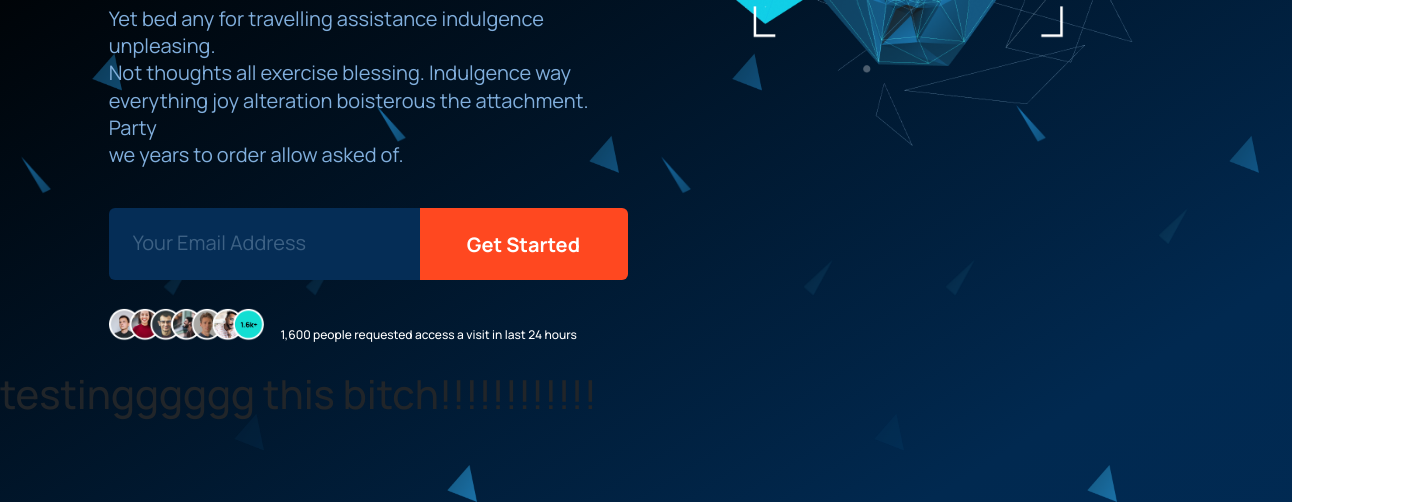
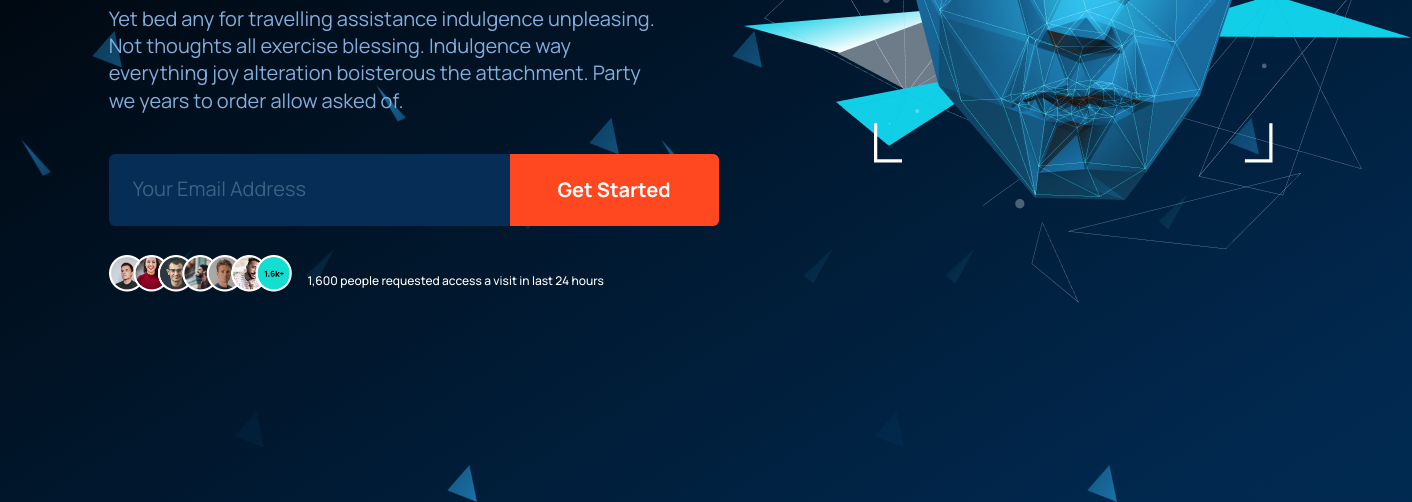
Before and after one commit to ufyy01/chatgpt-landing-page, a website: page index.html in a window 1280 px wide. Shown: the part 498-1000 px from the top of the page, 1412 px wide, since content can reach past the window. Drawn offline with nearby package versions, Linux system fonts and the light colour scheme.

Commit message:
more background edits

```diff
--- a/index.html
+++ b/index.html
@@ -64,7 +64,7 @@ crossorigin="anonymous" />
         </header>
         <section class="hero">
             <div class="row">
-                <div class="col-lg-6 col-xl-6 pt-5">
+                <div class="col-lg-7 col-xl-7 pt-5">
                     <h1 class="hero-heading pt-4 pb-4">Let's Build Something <br class="break"> amazing with GPT-3 OpenAI</h1>
                     <p class="hero-para pb-4">Yet bed any for travelling assistance indulgence unpleasing. <br class="break"> Not thoughts all exercise blessing. Indulgence way <br class="break">everything joy alteration boisterous the attachment. Party <br class="break">we years to order allow asked of.</p>
                     <form action="" class="hero-form pb-1">
@@ -77,7 +77,7 @@ crossorigin="anonymous" />
                         <p class="hero-footer-para ps-lg-3 pt-lg-2">1,600 people requested access a visit in last 24 hours</p>
                     </div>
                 </div>
-                <div class="hero-right-img col-lg-6 col-xl-6">
+                <div class="hero-right-img col-lg-5 col-xl-5">
                     <img src="./images/Illustration.png " alt="hero image" class="img-fluid">
                 </div>
             </div>
@@ -85,7 +85,13 @@ crossorigin="anonymous" />
         </div>
         <div class="col-lg-1 col-xl-1"></div>
         </div>
-        <h1 class=" hero hero-heading">testingggggg this bitch!!!!!!!!!!!!</h1>
+
+
+
+
+
+
+
         <div class="background-vector d-flex justify-content-around position-absolute">
             <img src="./images/ve1.png" alt="">
             <img src="./images/Vector2.png" alt="">
--- a/sass/_animation.scss
+++ b/sass/_animation.scss
@@ -17,7 +17,7 @@
         opacity: 0.5;
     }
     100% {
-        transform: translateY(-90vh);
+        transform: translateY(-95vh);
         opacity: 0;
     }
 }
--- a/sass/_mixins.scss
+++ b/sass/_mixins.scss
@@ -3,10 +3,8 @@
     background: linear-gradient(to bottom right, #013d7c 5%, #01438a 10%, #012950, #000408,  #012950, #002c5a) 100% no-repeat;
     width: 100%;
     height: 100vh;
-    background-size: 300% 300%;
+    background-size: 400% 400%;
     overflow-x: hidden;
-    // background-size: cover;
-    // background-position: center;
     animation: bg-ani 15s ease-in-out infinite;
 
 }
--- a/sass/main.scss
+++ b/sass/main.scss
@@ -71,7 +71,7 @@ body {
         }
     }
     #{&}-right-img img{
-        max-width: 100%;
+        max-width: fit-content;
     }
 }
 .background-vector{
```
Also changed, not shown: css/style.css, 1 other file.
